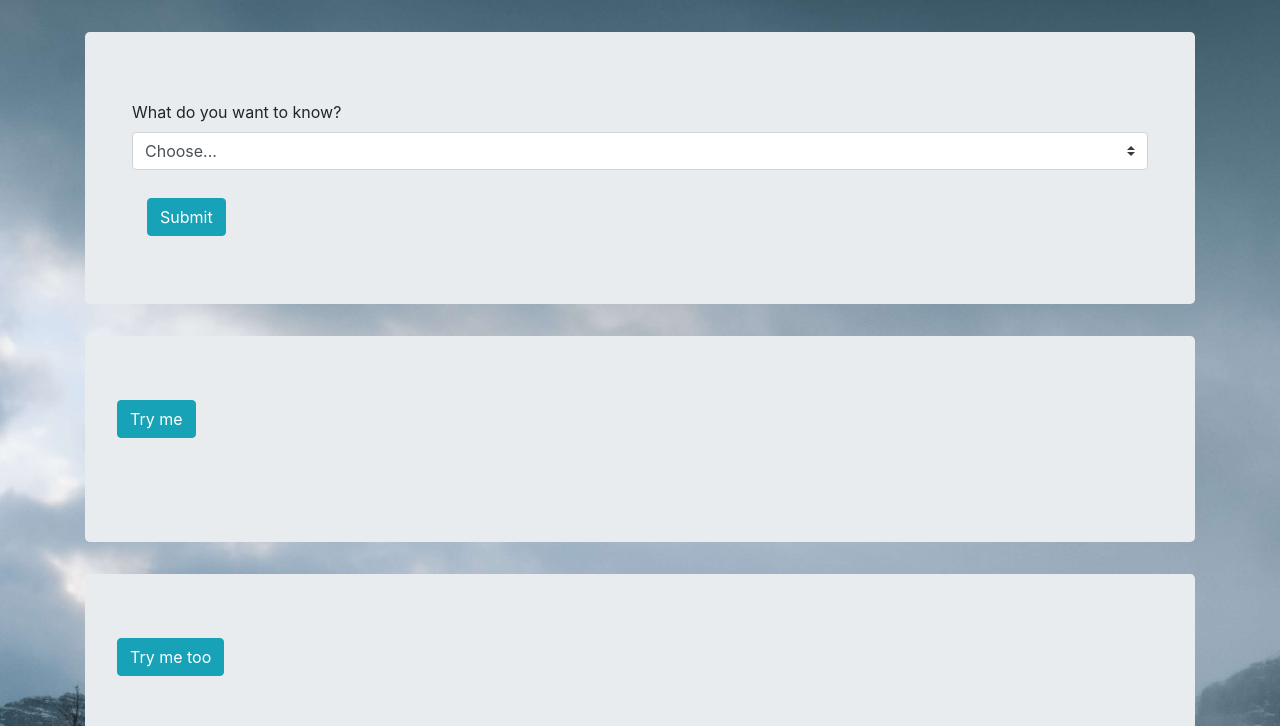
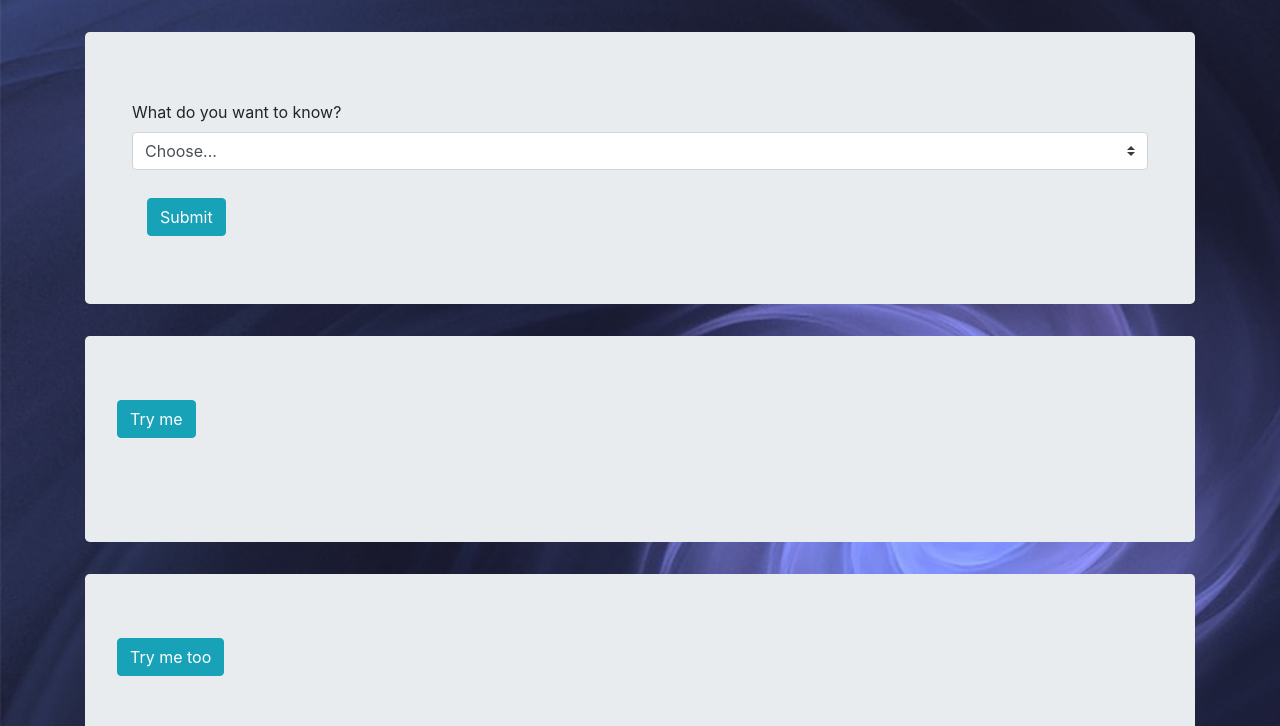
Before and after one commit to Kornelia-K/numbers_app, a website built with webpack: page src/template.html in a window 1280 px wide. Shown: the part 235-961 px from the top of the page. Built offline with nearby package versions, Linux system fonts and the light colour scheme.

Commit message:
background

```diff
--- a/src/styles/main.scss
+++ b/src/styles/main.scss
@@ -2,7 +2,7 @@
 @import "~bootstrap/scss/bootstrap";
 
 body {
-  background-image: url('../assets/bg.jpg');
+  background-image: url('../assets/fractal2.jpg');
   background-repeat: no-repeat;
   background-size: cover;
   z-index: -2;
```
Also changed, not shown: src/assets/fractal.jpg (added), src/assets/fractal2.jpg (added), src/template.html (renamed from src/index.html).
